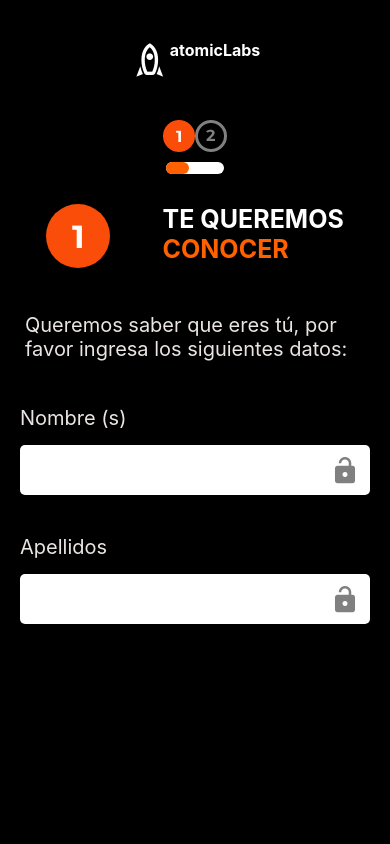
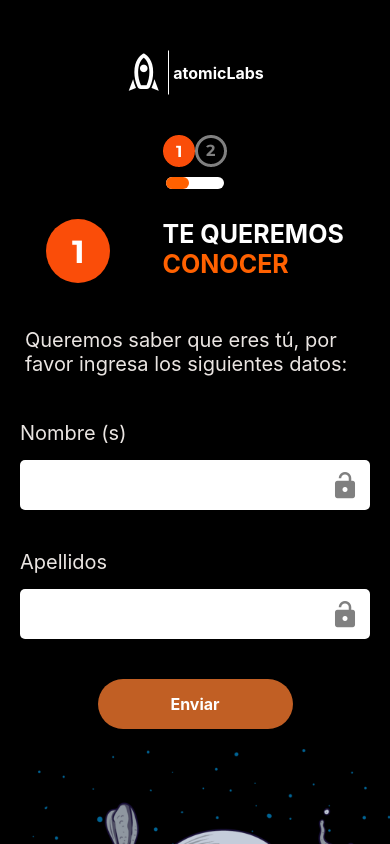
Before and after one commit to Deniz-Navarro/atomiclabs-test-app, a React Native app: screen /StepOne in a window 390 px wide. Built offline with nearby package versions, Linux system fonts and the light colour scheme; no server answers.

Commit message:
feat: send data

```diff
--- a/src/components/atoms/Atomic/index.jsx
+++ b/src/components/atoms/Atomic/index.jsx
@@ -5,8 +5,10 @@ import Icon from '@expo/vector-icons/MaterialCommunityIcons';
 const Atomic = () => {
     return (
         <View style={styles.container}>
-            <Icon name="rocket-outline" size={40} color="white" />
-            <Text style={styles.text}>atomicLabs</Text>
+            <Icon name="rocket-outline" size={45} color="white" />
+            <View style={styles.textContainer}>
+                <Text style={styles.text}>atomicLabs</Text>
+            </View>
         </View>
     );
 };
@@ -15,8 +17,16 @@ const styles = StyleSheet.create({
     container: {
         flexDirection: 'row',
         padding: 10,
+        marginTop: 10,
         marginBottom: 30,
         //backgroundColor: 'red',
+    },
+    textContainer: {
+        justifyContent: 'center',
+        marginLeft: 2,
+        padding: 4,
+        borderLeftColor: 'white',
+        borderWidth: 1,
     },
     text: {
         color: 'white',
--- /dev/null
+++ b/src/components/atoms/SendButton/index.jsx
@@ -0,0 +1,32 @@
+import React from 'react';
+import {Pressable, Text, StyleSheet} from 'react-native';
+
+const SendButton = props => {
+    const {text, onPress, disabled} = props;
+    return (
+        <Pressable
+            onPress={onPress}
+            style={disabled ? [styles.container,{backgroundColor: '#C15F24',}] : [styles.container,{backgroundColor: '#FF6100',}]}
+            disabled={disabled}>
+            <Text style={styles.text}>{text}</Text>
+        </Pressable>
+    );
+};
+
+const styles = StyleSheet.create({
+    container: {
+        width: '50%',
+        padding: 15,
+        margin: 20,
+        borderRadius: 30,
+        alignSelf: 'center',
+        alignItems: 'center',
+    },
+    text: {
+        color: 'white',
+        fontWeight: 'bold',
+        fontSize: 16,
+    },
+});
+
+export default SendButton;
--- a/src/screens/StepOne.jsx
+++ b/src/screens/StepOne.jsx
@@ -1,26 +1,39 @@
-import React, {useState} from 'react';
-import {View, StyleSheet } from 'react-native';
+import React, {useState, useEffect} from 'react';
+import {View, StyleSheet, Image, ScrollView } from 'react-native';
 //Custom components
 import Atomic from '../components/atoms/Atomic';
 import ProgressBar from '../components/atoms/ProgressBar';
 import Step from '../components/atoms/Step';
 import CustomText from '../components/atoms/CustomText';
 import InputContainer from '../components/atoms/InputContainer';
+import SendButton from '../components/atoms/SendButton';
 
 const StepOne = () => {
-    const [nombre, setNombre] = useState('');
-    const [apellido, setApellido] = useState('');
+    const [nombre, setNombre] = useState();
+    const [apellido, setApellido] = useState();
+    const [disabled, setDisabled] = useState(true);
+    useEffect(() => {
+        if(nombre){
+            if(nombre.length >= 5){
+                if(apellido){
+                    setDisabled(!disabled);
+                }
+            }
+        }
+    } , [nombre, apellido]);
     return (
-        <View style={styles.container}>
+        <ScrollView style={styles.container}>
             <View style={styles.header1}>
                 <Atomic />
                 <ProgressBar step={1} />
                 <Step step={1} t1='TE QUEREMOS' t2='CONOCER' />
             </View>
-            <CustomText text="Queremos saber que eres tú, por favor ingresa los siguientes datos:" />
-            <InputContainer name="Nombre (s)" value={nombre} onChangeText={(a) => setNombre(a)}/>
-            <InputContainer name="Apellidos" value={apellido} onChangeText={(a) => setApellido(a)}/>
-        </View>
+            <CustomText text='Queremos saber que eres tú, por favor ingresa los siguientes datos:' />
+            <InputContainer name='Nombre (s)' value={nombre} onChangeText={(a) => setNombre(a)}/>
+            <InputContainer name='Apellidos' value={apellido} onChangeText={(a) => setApellido(a)}/>
+            <SendButton text='Enviar' disabled={disabled} onPress={()=>console.log('hola')}/>
+            <Image source={require('../assets/PaqueteAtomic/Group4033.png')} />
+        </ScrollView>
     );
 };
 
```
Also changed, not shown: src/assets/PaqueteAtomic/Group4033.png (renamed from src/assets/PaqueteAtomic/Group 4033.png), src/screens/Home.jsx (line endings or trailing spaces).
